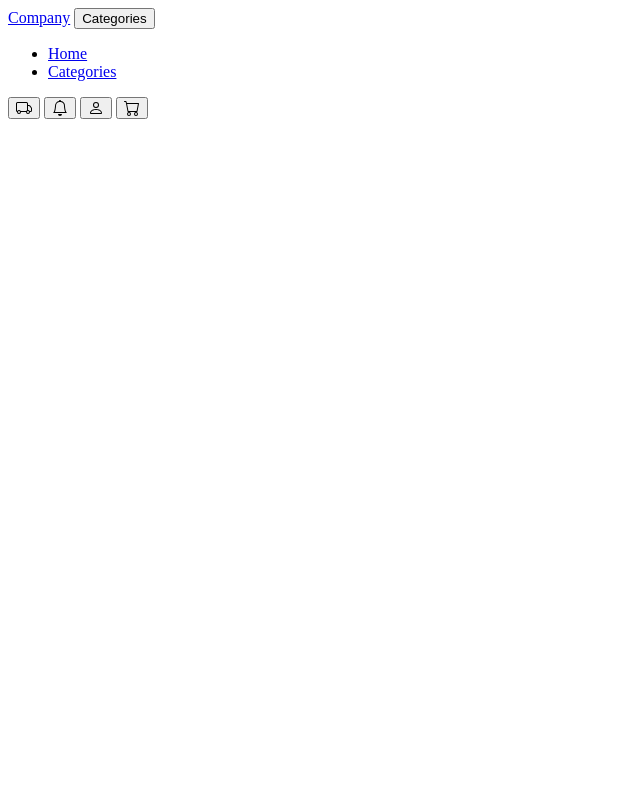
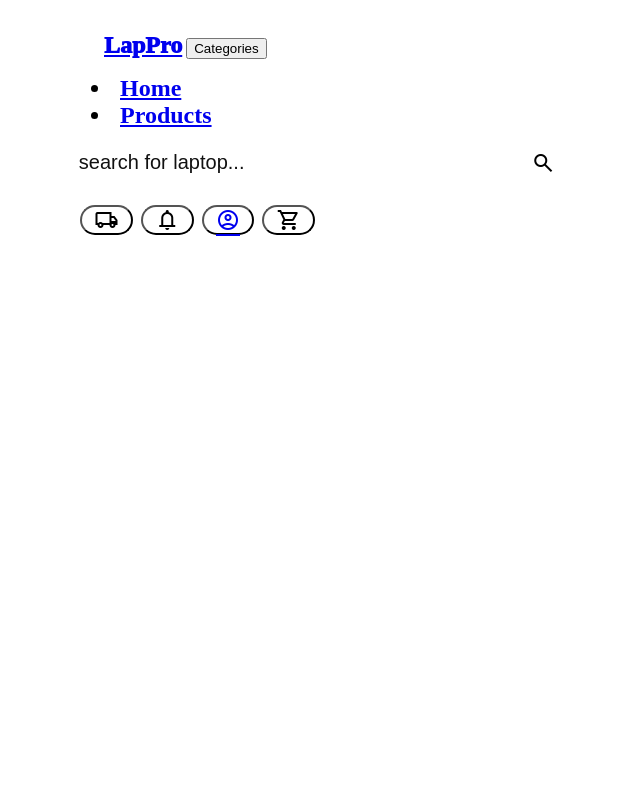
Before and after one commit to leedinh/ltw, a PHP site: page /views/navbar.php in a window 1280 px wide. Shown: the whole page, without its empty margins (0-640 px from the left). Run offline with PHP 8.4, Linux system fonts and the light colour scheme.

Commit message:
Fix nav bar

```diff
--- a/app/views/navbar.php
+++ b/app/views/navbar.php
@@ -1,51 +1,136 @@
+<style>
+    .btn-container{
+        display: flex;
+        background: rgba(255,255,255,0);
+        margin-right: 0rem;
+    }
+    .container-fluid{
+        margin-top: 1rem;
+        padding: 1rem 2rem;
+        margin-left: 2rem;
+        margin-right: 2rem;
+        border-radius: 2rem;
+        background: rgba(255, 255, 255,0.3);
+    }
+    .nav-item{
+        padding: 0 0.5rem;
+        font-weight: 600;
+        font-size: 1.5rem;
+        background: rgba(255,255,255,0);
+    }
+    .nav-link{
+        background: rgba(255,255,255,0);
+    }
+    .navbar-brand{
+        margin-left: 2rem;
+        font-weight: 1000;
+        font-size: 1.5rem;
+        background: rgba(255,255,255,0);
+    }
+    .navbar-collapse{
+        background: rgba(255,255,255,0);
+    }
+    .navbar-nav{
+        background: rgba(255,255,255,0);
+    }
+    svg{
+        background: rgba(255,255,255,0);
+    }
+    .navbar-toggler-icon{
+        background: rgba(255,255,255,0);
+    }
+    .btn{
+        background: rgba(255,255,255,0.45);
+        border-radius: 30px;
+        margin-left: 0.5rem;
+    }
+    .material-symbols-outlined{
+        background: rgba(255,255,255,0);
+        margin-left: 0.4rem;
+        margin-right: 0.4rem;
+    }
+    .search-container{
+        margin: 0.5rem 1rem 0.5rem 0;
+        border-radius: 1.5rem;
+        background: rgba(255,255,255,0.8);
+        padding: 0.3rem;
+    }
+    .search-bar{
+        width: 30rem;
+        max-width: 700px;
+        background: rgba(255,255,255,0);
+        display: flex;
+        align-items: center;
+        border-radius: 200px;
+    }
+    .search-bar input{
+        background: transparent;
+        flex: 1;
+        border: 0;
+        outline: none;
+        font-size: 20px;
+        color: #111;
+    }
+    ::placeholder{
+        color: #111;
+    }
+    .search-bar button span{
+        width: 25px;
+        margin: 0;
+    }
+    .search-bar button{
+        border: 0;
+        width: 2rem;
+        border-radius: 50%;
+        background: rgba(255,255,255,0);
+        cursor: pointer;
+    }
+
+</style>
+<link rel="stylesheet" href="https://fonts.googleapis.com/css2?family=Material+Symbols+Outlined:opsz,wght,FILL,GRAD@48,400,0,0" />
 <nav class="position-absolute navbar navbar-expand-lg w-100 navbar-light bg-transparent" style="z-index: 1;">
     <div class="container-fluid">
-        <a class="navbar-brand" href="#">Company</a>
+        <a class="navbar-brand" href="#">LapPro</a>
         <button class="navbar-toggler" type="button" data-bs-toggle="collapse" data-bs-target="#navbarSupportedContent"
             aria-controls="navbarSupportedContent" aria-expanded="false" aria-label="Toggle navigation">
-            <span class="navbar-toggler-icon"></span>Categories
+            <span class="navbar-toggler-icon"></span>
+            Categories
         </button>
         <div class="collapse navbar-collapse" id="navbarSupportedContent">
-            <ul class="navbar-nav me-auto mb-2 mb-lg-0">
+            <ul class="navbar-nav">
                 <li class="nav-item">
                     <a class="nav-link active" aria-current="page" href="/home/index">Home</a>
                 </li>
-                <li class="nav-item ">
-                    <a class="nav-link active" href="/home/products">Categories</a>
+                <li class="nav-item">
+                    <a class="nav-link" href="/home/products">Products</a>
                 </li>
             </ul>
         </div>
+
+        <div class="search-container">
+            <form action="" class="search-bar">
+                <input type="text" placeholder="search for laptop..." name="q">
+                <button type="submit"><span class="material-symbols-outlined" id="search-symbol">search</span></button>
+            </form>
+        </div>
+
+        <div class="btn-container">
             <button class="btn" type="button" data-bs-toggle="collapse" data-bs-target="#navbarSupportedContent"
                 aria-controls="navbarSupportedContent" aria-expanded="false" aria-label="Toggle navigation">
-            <svg xmlns="http://www.w3.org/2000/svg" width="16" height="16" fill="currentColor" class="bi bi-truck"
-                viewBox="0 0 16 16">
-                <path
-                    d="M0 3.5A1.5 1.5 0 0 1 1.5 2h9A1.5 1.5 0 0 1 12 3.5V5h1.02a1.5 1.5 0 0 1 1.17.563l1.481 1.85a1.5 1.5 0 0 1 .329.938V10.5a1.5 1.5 0 0 1-1.5 1.5H14a2 2 0 1 1-4 0H5a2 2 0 1 1-3.998-.085A1.5 1.5 0 0 1 0 10.5v-7zm1.294 7.456A1.999 1.999 0 0 1 4.732 11h5.536a2.01 2.01 0 0 1 .732-.732V3.5a.5.5 0 0 0-.5-.5h-9a.5.5 0 0 0-.5.5v7a.5.5 0 0 0 .294.456zM12 10a2 2 0 0 1 1.732 1h.768a.5.5 0 0 0 .5-.5V8.35a.5.5 0 0 0-.11-.312l-1.48-1.85A.5.5 0 0 0 13.02 6H12v4zm-9 1a1 1 0 1 0 0 2 1 1 0 0 0 0-2zm9 0a1 1 0 1 0 0 2 1 1 0 0 0 0-2z" />
-            </svg>
+                <span class="material-symbols-outlined">local_shipping</span>
             </button>
             <button class="btn" type="button" data-bs-toggle="collapse" data-bs-target="#navbarSupportedContent"
                 aria-controls="navbarSupportedContent" aria-expanded="false" aria-label="Toggle navigation">
-            <svg xmlns="http://www.w3.org/2000/svg" width="16" height="16" fill="currentColor" class="bi bi-bell"
-                viewBox="0 0 16 16">
-                <path
-                    d="M8 16a2 2 0 0 0 2-2H6a2 2 0 0 0 2 2zM8 1.918l-.797.161A4.002 4.002 0 0 0 4 6c0 .628-.134 2.197-.459 3.742-.16.767-.376 1.566-.663 2.258h10.244c-.287-.692-.502-1.49-.663-2.258C12.134 8.197 12 6.628 12 6a4.002 4.002 0 0 0-3.203-3.92L8 1.917zM14.22 12c.223.447.481.801.78 1H1c.299-.199.557-.553.78-1C2.68 10.2 3 6.88 3 6c0-2.42 1.72-4.44 4.005-4.901a1 1 0 1 1 1.99 0A5.002 5.002 0 0 1 13 6c0 .88.32 4.2 1.22 6z" />
-            </svg>
+                <span class="material-symbols-outlined">notifications</span>
             </button>
             <button class="btn" type="button" data-bs-toggle="collapse" data-bs-target="#navbarSupportedContent"
                 aria-controls="navbarSupportedContent" aria-expanded="false" aria-label="Toggle navigation">
-            <svg xmlns="http://www.w3.org/2000/svg" width="16" height="16" fill="currentColor" class="bi bi-person"
-                viewBox="0 0 16 16">
-                <path
-                    d="M8 8a3 3 0 1 0 0-6 3 3 0 0 0 0 6zm2-3a2 2 0 1 1-4 0 2 2 0 0 1 4 0zm4 8c0 1-1 1-1 1H3s-1 0-1-1 1-4 6-4 6 3 6 4zm-1-.004c-.001-.246-.154-.986-.832-1.664C11.516 10.68 10.289 10 8 10c-2.29 0-3.516.68-4.168 1.332-.678.678-.83 1.418-.832 1.664h10z" />
-            </svg>
+                <span class="material-symbols-outlined"><a href ="/login/index" >account_circle</a></span>
             </button>
             <button class="btn" type="button" data-bs-toggle="collapse" data-bs-target="#navbarSupportedContent"
                 aria-controls="navbarSupportedContent" aria-expanded="false" aria-label="Toggle navigation">
-            <svg xmlns="http://www.w3.org/2000/svg" width="16" height="16" fill="currentColor" class="bi bi-cart"
-                viewBox="0 0 16 16">
-                <path
-                    d="M0 1.5A.5.5 0 0 1 .5 1H2a.5.5 0 0 1 .485.379L2.89 3H14.5a.5.5 0 0 1 .491.592l-1.5 8A.5.5 0 0 1 13 12H4a.5.5 0 0 1-.491-.408L2.01 3.607 1.61 2H.5a.5.5 0 0 1-.5-.5zM3.102 4l1.313 7h8.17l1.313-7H3.102zM5 12a2 2 0 1 0 0 4 2 2 0 0 0 0-4zm7 0a2 2 0 1 0 0 4 2 2 0 0 0 0-4zm-7 1a1 1 0 1 1 0 2 1 1 0 0 1 0-2zm7 0a1 1 0 1 1 0 2 1 1 0 0 1 0-2z" />
-            </svg>
+                <span class="material-symbols-outlined">shopping_cart</span>
             </button>
         </div>
+    </div>
 </nav>
```
Lines whose indentation alone changed are shown as unchanged.
